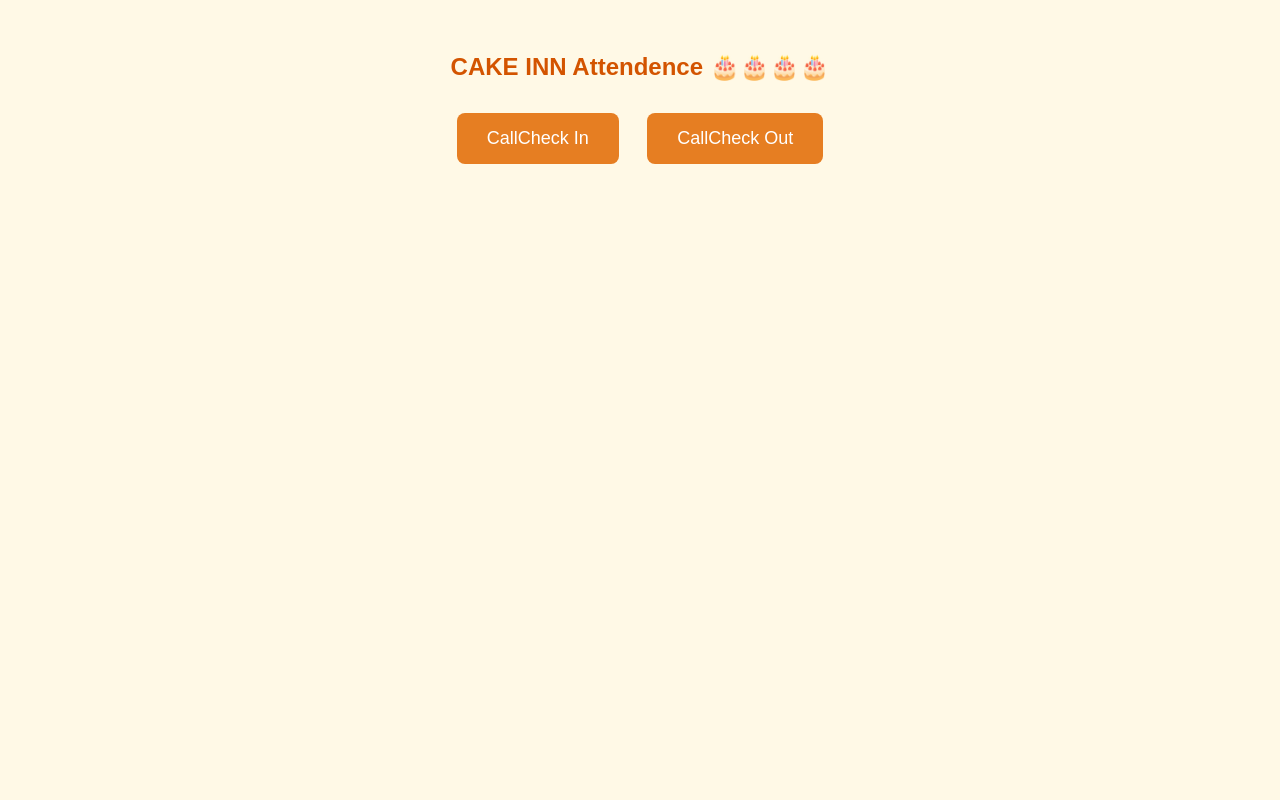
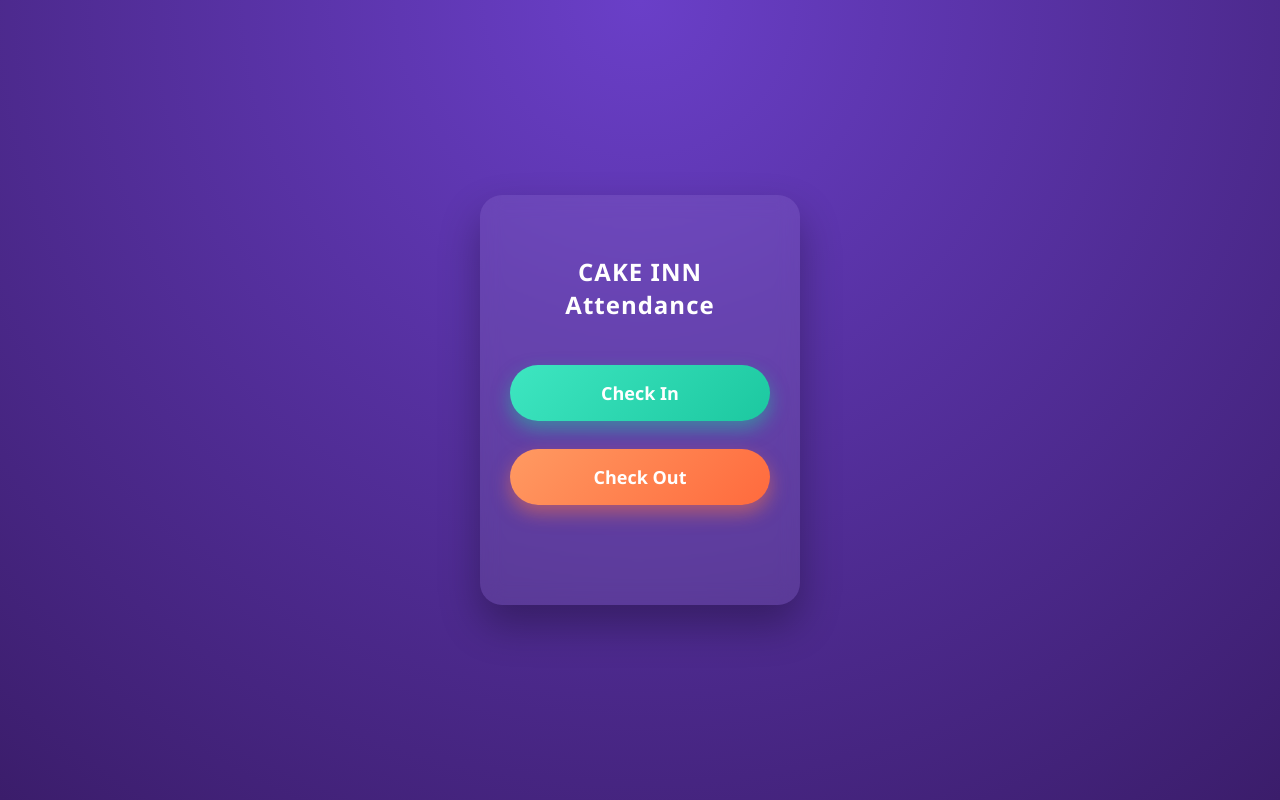
Before and after one commit to azanorcadev-coder/bakery-checkin, a plain HTML site: page index.html in a window 1280 px wide. Drawn offline with Linux system fonts and the light colour scheme.

Commit message:
Update index.html

```diff
--- a/index.html
+++ b/index.html
@@ -1,36 +1,103 @@
 <!DOCTYPE html>
-<html>
+<html lang="en">
 <head>
-  <meta name="300" content="width=device-width, initial-scale=1">
-  <title>Bakery Check-in</title>
+  <meta charset="UTF-8" />
+  <meta name="viewport" content="width=device-width, initial-scale=1" />
+  <title>CAKE INN Attendance</title>
+
   <style>
-    body { font-family: Arial, sans-serif; text-align: center; padding: 25px; background: #fff9e6; }
-    h2 { color: #d35400; }
-    button {
-      padding: 15px 30px;
+    * {
+      box-sizing: border-box;
+      font-family: "Segoe UI", Tahoma, sans-serif;
+    }
+
+    body {
+      margin: 0;
+      height: 100vh;
+      background: radial-gradient(circle at top, #6a3fc8, #3b1d6b);
+      display: flex;
+      align-items: center;
+      justify-content: center;
+      color: white;
+    }
+
+    .card {
+      text-align: center;
+      padding: 40px 30px;
+      border-radius: 22px;
+      background: rgba(255, 255, 255, 0.08);
+      backdrop-filter: blur(10px);
+      box-shadow: 0 20px 40px rgba(0, 0, 0, 0.3);
+      width: 320px;
+    }
+
+    h2 {
+      margin-bottom: 30px;
+      font-weight: 600;
+      letter-spacing: 1px;
+    }
+
+    .btn {
+      width: 100%;
+      padding: 16px;
+      margin: 14px 0;
+      border: none;
+      border-radius: 999px;
       font-size: 18px;
-      margin: 12px;
-      border: none;
-      border-radius: 8px;
-      background: #e67e22;
+      font-weight: 600;
       color: white;
       cursor: pointer;
+      transition: transform 0.15s ease, box-shadow 0.15s ease;
     }
-    button:hover { background: #d35400; }
-    #status { margin-top: 20px; font-weight: bold; min-height: 24px; }
-    .success { color: green; }
-    .error { color: red; }
+
+    .btn:active {
+      transform: scale(0.97);
+    }
+
+    .check-in {
+      background: linear-gradient(135deg, #3ee6c1, #1cc8a0);
+      box-shadow: 0 8px 18px rgba(30, 200, 160, 0.5);
+    }
+
+    .check-out {
+      background: linear-gradient(135deg, #ff9a62, #ff6a3d);
+      box-shadow: 0 8px 18px rgba(255, 120, 70, 0.5);
+    }
+
+    #status {
+      margin-top: 22px;
+      min-height: 24px;
+      font-weight: 600;
+    }
+
+    .success {
+      color: #7dffb3;
+    }
+
+    .error {
+      color: #ff9a9a;
+    }
   </style>
 </head>
+
 <body>
-  <h2>CAKE INN Attendence 🎂🎂🎂🎂 </h2>
-  <button onclick="check('check_in')">CallCheck In</button>
-  <button onclick="check('check_out')">CallCheck Out</button>
+  <div class="card">
+    <h2>CAKE INN Attendance</h2>
+
+    <button class="btn check-in" onclick="check('check_in')">
+      Check In
+    </button>
+
+    <button class="btn check-out" onclick="check('check_out')">
+      Check Out
+    </button>
+
     <div id="status"></div>
+  </div>
 
   <script>
-    // 🔜 We'll update this URL in Step 4 once we have the n8n webhook
-    const WEBHOOK_URL = "https://bakeshop1.app.n8n.cloud/webhook-test/cake-inn";
+    const WEBHOOK_URL =
+      "https://bakeshop1.app.n8n.cloud/webhook-test/cake-inn";
 
     function check(action) {
       const staffId = prompt("Enter your Staff ID (e.g., EMP001):");
@@ -62,28 +129,31 @@
               action: action,
               latitude: latitude,
               longitude: longitude,
-              userAgent: navigator.userAgent
+              userAgent: navigator.userAgent,
+            }),
           })
-          })
-          .then(res => {
+            .then((res) => {
               if (res.ok) {
                 statusEl.className = "success";
-              statusEl.innerText = "✅ " + (action === 'check_in' ? 'Checked IN' : 'Checked OUT') + "!";
+                statusEl.innerText =
+                  "✅ " +
+                  (action === "check_in"
+                    ? "Checked IN successfully"
+                    : "Checked OUT successfully");
               } else {
                 statusEl.className = "error";
                 statusEl.innerText = "❌ Failed. Try again.";
               }
             })
-          .catch(err => {
+            .catch((err) => {
               statusEl.className = "error";
               statusEl.innerText = "❌ Network error.";
               console.error(err);
             });
         },
-        (err) => {
+        () => {
           statusEl.className = "error";
           statusEl.innerText = "❌ GPS denied or unavailable.";
-          console.error(err);
         },
         { timeout: 10000, enableHighAccuracy: true }
       );
```
Lines whose indentation alone changed are shown as unchanged.
